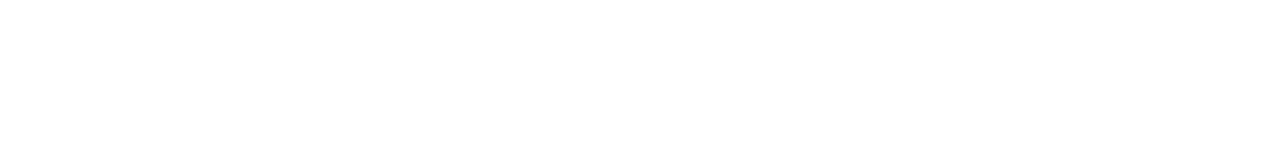
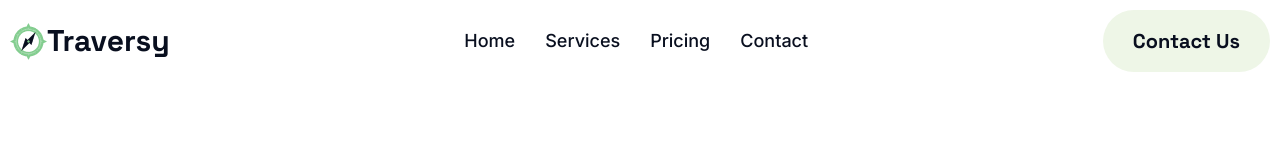
Before and after one commit to hasanujjamanjibon/traversy-website-with-scss, a plain HTML site: page index.html in a window 1280 px wide. Drawn offline with Linux system fonts and the light colour scheme.

Commit message:
add header section

```diff
--- a/assets/sass/common/_common.scss
+++ b/assets/sass/common/_common.scss
@@ -26,7 +26,7 @@ html {
 body {
   font-family: $font-primary;
   line-height: 1.6;
-  color: #333;
+  color: $black-color;
   background-color: $background-color;
 }
 
@@ -42,8 +42,7 @@ h5,
 h6 {
   font-weight: 600;
   line-height: 1.2;
-  margin-bottom: 0.5em;
-  color: #222;
+  color: $black-color;
 }
 span,
 a {
@@ -51,12 +50,22 @@ a {
 }
 a {
   text-decoration: none;
+  color: $black-color;
+  text-transform: capitalize;
+
 }
 
-a:hover {
-  text-decoration: underline;
+.container {
+  max-width: 1290px;
+  margin: 0 auto;
+  padding: 0px 10px;
 }
-.container {
-  max-width: 1200px;
-  margin: 0 auto;
+
+@mixin flex-items-start-center {
+  display: flex;
+  justify-content: flex-start;
+  align-items: center;
 }
+ul {
+  list-style: none;
+}
--- a/assets/sass/components/_header.scss
+++ b/assets/sass/components/_header.scss
@@ -0,0 +1,50 @@
+.header_section {
+  .header-main {
+    display: flex;
+    justify-content: space-between;
+    align-items: center;
+    padding: 10px;
+    .logo {
+      @include flex-items-start-center;
+      h3 {
+        font-size: 30px;
+        font-style: normal;
+        font-weight: 700;
+        line-height: 30px;
+      }
+    }
+    nav {
+      ul {
+        @include flex-items-start-center;
+        gap: 30px;
+        li {
+          a {
+            font-family: $font-secondary;
+            font-size: 18px;
+            font-style: normal;
+            font-weight: 500;
+            line-height: 27px;
+            transition: all 0.2s linear;
+            &:hover {
+              color: $primary-color;
+            }
+          }
+        }
+      }
+    }
+    .btn-contact {
+      padding: 20px 30px;
+      border-radius: 999px;
+      background: $country-card-color;
+      font-size: 20px;
+      font-style: normal;
+      font-weight: 700;
+      line-height: 22px; /* 110% */
+      transition: all 0.2s linear;
+      &:hover {
+        background-color: $primary-color;
+        color: $white-color;
+      }
+    }
+  }
+}
--- a/assets/sass/page/_home.scss
+++ b/assets/sass/page/_home.scss
@@ -1,7 +1,7 @@
+@import '../components/header';
 @import '../components/banner';
 @import '../components/blogs';
 @import '../components/brands';
-@import '../components/header';
 @import '../components/footer';
 @import '../components/top-country';
 @import '../components/video';
--- a/assets/sass/variables/_variable.scss
+++ b/assets/sass/variables/_variable.scss
@@ -3,6 +3,7 @@ $font-secondary: 'Inter', sans-serif;
 $primary-color: #83cd8f;
 $black-color: #090f1f;
 $background-color: #fff;
+$white-color: #fff;
 $brand-color: #fed500;
 $country-card-color: #eef6e7;
 $footer-bg-color: #151b2a;
--- a/index.html
+++ b/index.html
@@ -13,7 +13,26 @@
   </head>
   <body>
     <!-- Header Section start -->
-
+    <header class="header_section">
+      <div class="container header-main">
+        <!-- logo -->
+        <a href="index.html" class="logo"
+          ><img src="./assets/images/logo.png" alt="logo" />
+          <h3>Traversy</h3></a
+        >
+        <!-- nav -->
+        <nav>
+          <ul>
+            <li><a href="#">home</a></li>
+            <li><a href="#">services</a></li>
+            <li><a href="#">pricing</a></li>
+            <li><a href="#">contact</a></li>
+          </ul>
+        </nav>
+        <!-- contact us  button -->
+        <a class="btn-contact" href="">Contact Us</a>
+      </div>
+    </header>
     <!-- Header Section end -->
   </body>
 </html>
```
Also changed, not shown: assets/css/style.css.
